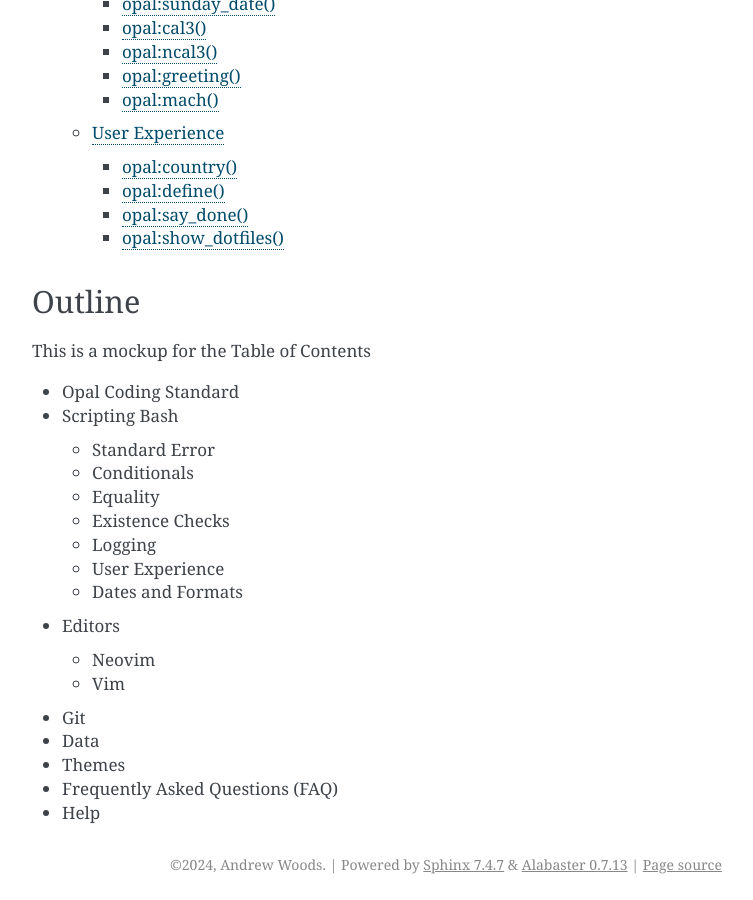
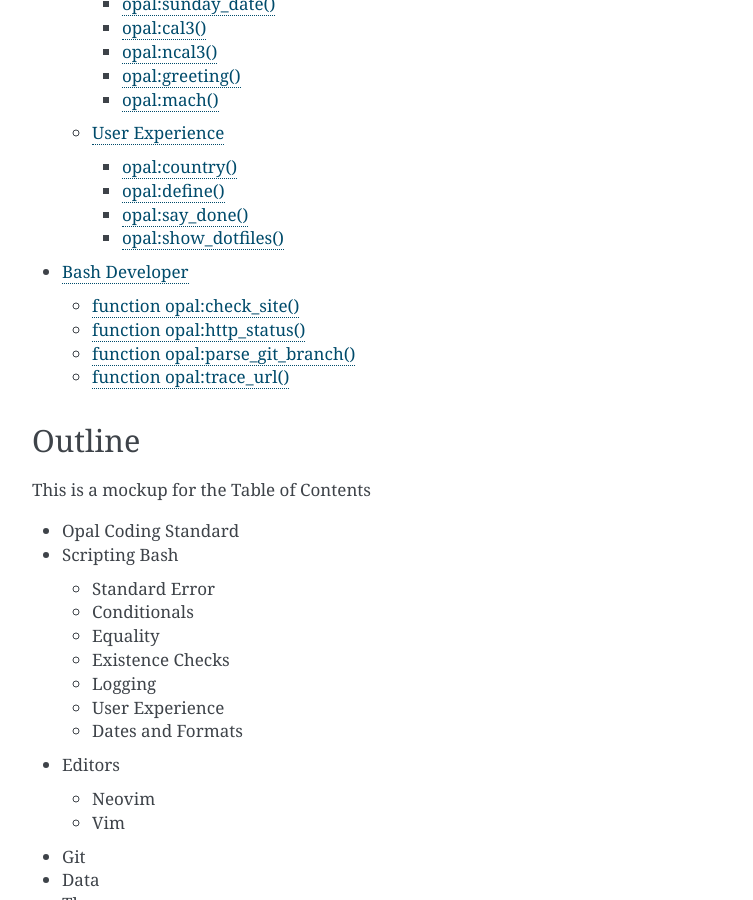
Before and after one commit to andrewwoods/opal-documentation-rtd, a Sphinx documentation site: the page built from docs/source/index.rst, in a window 1280 px wide and 900 px high, scrolled down 2806 px. Shown: the whole window, without its empty margins (388-1141 px from the left). Built offline with Sphinx 7.4.7, drawn with Linux system fonts in a browser that asks for light colours; some of the changed lines change nothing that is shown.

Commit message:
Add docs for developer functions
Small collection of functions that might be of interests for developers.

```diff
--- /dev/null
+++ b/docs/source/bash-developer.rst
@@ -0,0 +1,87 @@
+
+Bash Developer
+==============
+
+This is a collection of functions a developer may find interesting.
+
+
+function opal:check_site()
+##########################
+
+Check if the site at $url is up.
+
+This function uses curl to make the request. Each time it checks, an indicator
+is printed to the screen. Be kind to systems.
+
+@param string $url
+
+@param int $check_interval The number of seconds to wait to check again.
+    Default = 60 seconds.
+
+@return void
+
+@uses curl
+
+.. code-block:: bash
+
+    $ opal:check_site 'http://example.com'
+
+    $ opal:check_site 'http://example.com' 300
+
+
+
+function opal:http_status()
+###########################
+
+This function uses curl to make the request. Each time it checks, an indicator
+is printed to the screen. Be kind to systems.
+
+@param string $url
+
+@param int $check_interval The number of seconds to wait to check again.
+    Default = 60 seconds.
+
+@return void
+
+@uses curl
+
+.. code-block:: bash
+
+    $ opal:check_site 'http://example.com'
+
+    $ opal:check_site 'http://example.com' 300
+
+
+function opal:parse_git_branch()
+################################
+
+Extract the name of the current git branch.
+
+This is used primarily by opal functions that manage the display of PS1.
+
+@return string $branch_name
+
+@uses git branch
+
+.. code-block:: bash
+
+    branch="(opal:parse_git_branch)"
+
+
+function opal:trace_url()
+#########################
+
+Unfurl a URL to discover it's final location
+
+Pass  a URL to this function and  you'll see all the output that cUrl
+receives for each request. This is particularly useful for short urls
+from sites like bitly.com
+
+@param string $url
+  The web address of the link you want to explore.
+
+@uses curl
+
+.. code-block:: bash
+
+    $ opal:trace_url https://example.com/asdf
--- a/docs/source/index.rst
+++ b/docs/source/index.rst
@@ -31,6 +31,7 @@
    bash-clocks
 
    bash-util
+   bash-developer
 
 
 Outline
```
